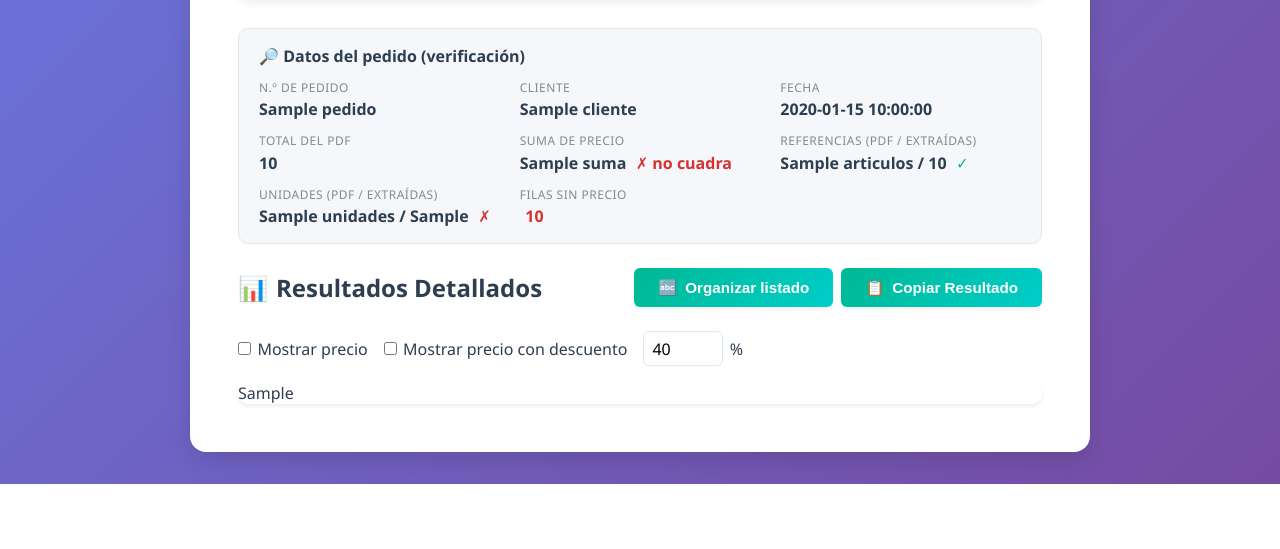
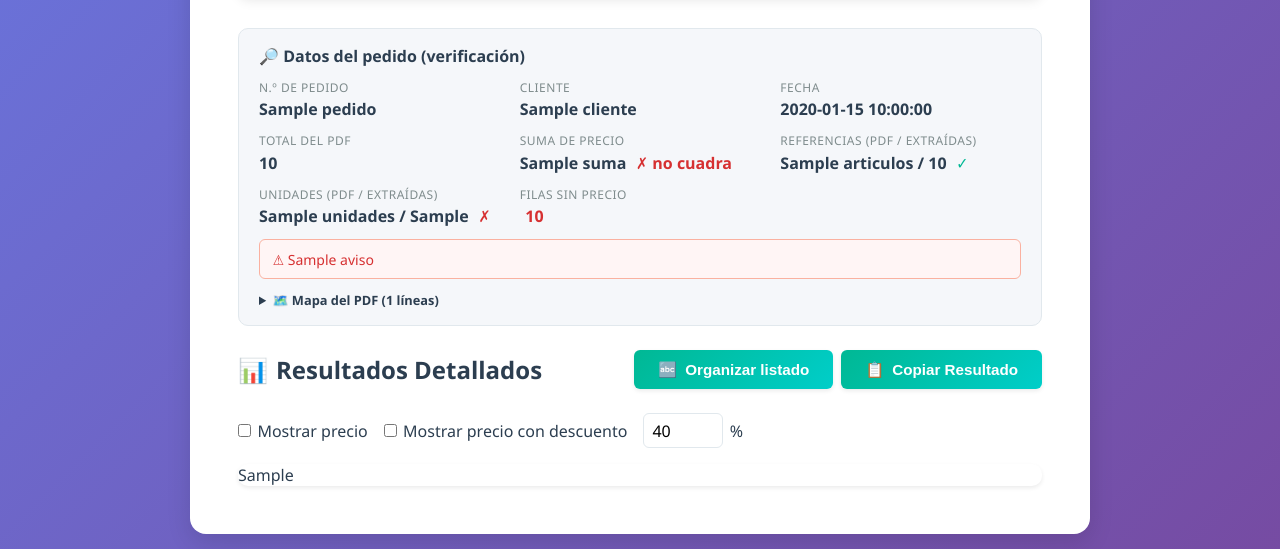
Before and after one commit to kinotracemaster-ux/EXTRATOR-KINO, a Flask app: template templates/index.html in a window 1280 px wide. Shown: the part 642-1191 px from the top of the page. Before the commit the page ends 1126 px from the top, so only its background shows below. Run offline with Flask 3, Linux system fonts and the light colour scheme; the template is opened without the code that fills it: most values are stand-ins (such as "Sample title", 1, 10 or a date in 2020).

Commit message:
Lectura continua del PDF, avisos y mapa del PDF
Todas las páginas se leen como una sola lista de líneas: un artículo partido por
un salto de página o con la descripción en varias líneas se arma igual.
Se avisan cantidades sin código, códigos sin cantidad y artículos sin precio, y
se muestra un «Mapa del PDF» plegable con lo que se entendió de cada línea.

Co-Authored-By: Claude Opus 5.5 <noreply@anthropic.com>
Claude-Session: https://claude.ai/code/session_013q6uFJ1MDCWMK8h2s15Qfk

```diff
--- a/app.py
+++ b/app.py
@@ -48,26 +48,6 @@ def find_columns(words):
             return anclas, x_p
     return None, None
 
-
-def precio_de_fila(words, qty_word, code_word, columnas):
-    """Busca el precio a la derecha del código, en la misma fila que la cantidad
-    o que el código (en algunos PDF el precio va alineado con la cantidad y el
-    código queda un poco más arriba). Si no se encuentra, devuelve ''."""
-    anclas, x_p = columnas
-    tops = {qty_word['top'], code_word['top']}
-    fila = [w for w in words
-            if w['x0'] > code_word['x1']
-            and any(abs(w['top'] - t) <= LINE_TOL for t in tops)]
-    fila.sort(key=lambda w: w['x0'])
-    if anclas and x_p is not None:
-        precio = [w['text'] for w in fila
-                  if min(anclas, key=lambda a: abs(a[0] - (w['x0'] + w['x1']) / 2))[0] == x_p]
-        return ' '.join(precio)
-    # Sin encabezados: precio = primer valor con '$'
-    for w in fila:
-        if w['text'].startswith('$') and PRICE_PAT.match(w['text']):
-            return w['text']
-    return ''
 
 def leer_precio(precio):
     """Interpreta un precio del PDF ('$72,000.00', '$1.000,50', '3.200').
@@ -167,6 +147,136 @@ def datos_pedido(pdf):
     return datos
 
 
+
+# --- Lectura de artículos como una lista continua --------------------------
+# Todas las páginas se leen como una sola secuencia de líneas, así un artículo
+# partido por un salto de página (cantidad abajo, código en la página siguiente)
+# o con la descripción en varias líneas se arma igual.
+QTY_WORD   = re.compile(r'^(\d+)[x×]$')
+QTY_CODE   = re.compile(r'^(\d+)[x×]([A-Za-z0-9][A-Za-z0-9:.\-]*)$')
+FIN_PAT    = re.compile(r'^\s*(TOTAL|SUBTOTAL|OTROS)\b', re.I)
+
+
+def _codigo_suelto(t):
+    """Código al inicio de una línea sin cantidad delante: debe tener un dígito y
+    una letra o guion (810-C1, 312-1, A10), para no confundirlo con números sueltos."""
+    return bool(CODE_PAT.match(t)) and any(c.isdigit() for c in t) and \
+        any(c.isalpha() or c == '-' for c in t)
+
+
+def lineas_continuas(pdf):
+    lineas = []
+    for n, page in enumerate(pdf.pages, 1):
+        words = page.extract_words(use_text_flow=True)
+        cols = find_columns(words)
+        grupos = []
+        for w in sorted(words, key=lambda w: w['top']):
+            if grupos and abs(w['top'] - grupos[-1]['top']) <= LINE_TOL:
+                grupos[-1]['words'].append(w)
+            else:
+                grupos.append({'top': w['top'], 'words': [w]})
+        for g in grupos:
+            g['words'].sort(key=lambda w: w['x0'])
+            g.update(pagina=n, cols=cols, texto=' '.join(w['text'] for w in g['words']))
+            lineas.append(g)
+    return lineas
+
+
+def _es_precio(w, cols):
+    anclas, x_p = cols
+    if anclas and x_p is not None:
+        cerca = min(anclas, key=lambda a: abs(a[0] - (w['x0'] + w['x1']) / 2))[0]
+        return cerca == x_p and bool(PRICE_PAT.match(w['text']))
+    return w['text'].startswith('$') and bool(PRICE_PAT.match(w['text']))
+
+
+def leer_articulos(pdf):
+    """Devuelve (datos, mapa, avisos).
+    datos: artículos {codigo, cantidad, unidad, precio} en el orden del PDF.
+    mapa:  cada línea del PDF con su página y lo que se entendió de ella.
+    avisos: posibles problemas (cantidad sin código, código sin cantidad, ...)."""
+    lineas = lineas_continuas(pdf)
+    inicio = next((i + 1 for i, l in enumerate(lineas) if ART_PAT.search(l['texto'])), 0)
+    datos, avisos = [], []
+    mapa = [{'pagina': l['pagina'], 'texto': l['texto'], 'tipo': ''} for l in lineas]
+    actual = None
+    fin = False
+
+    def cerrar():
+        if not actual:
+            return
+        if actual['cantidad'] is not None and actual['codigo']:
+            datos.append({'codigo': actual['codigo'], 'cantidad': actual['cantidad'],
+                          'unidad': UNIDAD_FIJA, 'precio': actual['precio']})
+            paginas = sorted({lineas[i]['pagina'] for i in actual['lineas']})
+            for i in actual['lineas']:
+                mapa[i]['tipo'] = f"Artículo {actual['codigo']}"
+                if len(paginas) > 1:
+                    mapa[i]['tipo'] += ' (partido entre páginas)'
+            if not actual['precio']:
+                avisos.append(f"{actual['codigo']}: no se encontró precio.")
+        elif actual['cantidad'] is not None:
+            pag = lineas[min(actual['lineas'])]['pagina']
+            avisos.append(f"Página {pag}: cantidad {actual['cantidad']}x sin código; no se incluyó.")
+            for i in actual['lineas']:
+                mapa[i]['tipo'] = '⚠ Cantidad sin código'
+        elif actual['codigo']:
+            pag = lineas[min(actual['lineas'])]['pagina']
+            avisos.append(f"Página {pag}: código {actual['codigo']} sin cantidad; no se incluyó.")
+            for i in actual['lineas']:
+                mapa[i]['tipo'] = '⚠ Código sin cantidad'
+
+    def nuevo():
+        return {'cantidad': None, 'codigo': '', 'precio': '', 'lineas': set()}
+
+    for i, l in enumerate(lineas):
+        if i < inicio:
+            mapa[i]['tipo'] = 'Encabezado'
+            continue
+        if fin:
+            mapa[i]['tipo'] = 'Pie'
+            continue
+        if FIN_PAT.match(l['texto']):
+            cerrar()
+            actual = None
+            fin = True
+            mapa[i]['tipo'] = 'Total'
+            continue
+        prev_qty = False
+        for k, w in enumerate(l['words']):
+            t = w['text']
+            m = QTY_CODE.match(t)
+            mq = QTY_WORD.match(t)
+            if m or mq:
+                ws = l['words']
+                con_codigo = bool(m) or (k + 1 < len(ws) and CODE_PAT.match(ws[k + 1]['text']))
+                # "5x CODIGO" en la misma línea siempre abre un artículo nuevo; una
+                # cantidad sola completa el código pendiente (descripción en varias
+                # líneas o código en la página anterior).
+                if actual is None or actual['cantidad'] is not None or con_codigo:
+                    cerrar()
+                    actual = nuevo()
+                actual['cantidad'] = int((m or mq).group(1))
+                actual['lineas'].add(i)
+                if m:
+                    actual['codigo'] = m.group(2)
+                prev_qty = bool(mq)
+                continue
+            if (prev_qty and CODE_PAT.match(t)) or (k == 0 and _codigo_suelto(t)):
+                if actual is None or (actual['codigo'] and not prev_qty):
+                    cerrar()
+                    actual = nuevo()
+                actual['codigo'] = t
+                actual['lineas'].add(i)
+            elif actual and not actual['precio'] and i in actual['lineas'] and _es_precio(w, l['cols']):
+                actual['precio'] = t
+            prev_qty = False
+        if not mapa[i]['tipo'] and (actual is None or i not in actual['lineas']):
+            mapa[i]['tipo'] = 'Descripción'
+    cerrar()
+    return datos, mapa, avisos
+
+
 @app.route('/', methods=['GET','POST'])
 def index():
     resumen_html  = None
@@ -174,6 +284,7 @@ def index():
     error_msg     = None
     total         = 0
     pedido        = None
+    mapa          = None
 
     if request.method == 'POST':
         f = request.files.get('pdf')
@@ -185,55 +296,11 @@ def index():
             f.save(path)
 
             try:
-                datos = []
-                # Patrón unificado: captura cantidad y código pegados o separados
-                combined_pat = re.compile(r'^(\d+)[x×]\s*([A-Za-z0-9][A-Za-z0-9:.\-]*)$')
-                # Patrón solo cantidad (para fallback)
-                qty_only_pat = re.compile(r'^(\d+)[x×]\s*$')
-
+                mapa, avisos = [], []
                 with pdfplumber.open(path) as pdf:
                     pedido = datos_pedido(pdf)
-                    # Cantidad que quedó al final de una página sin su código
-                    # (el código pasó a la página siguiente).
-                    pendiente = None
-                    for page in pdf.pages:
-                        words = page.extract_words(use_text_flow=True)
-                        columnas = find_columns(words)
-                        if pendiente:
-                            # El código es la primera palabra de la página con forma de código
-                            for cw in words:
-                                if CODE_PAT.match(cw['text']) and any(c.isdigit() for c in cw['text']):
-                                    datos.append({'codigo': cw['text'], 'cantidad': pendiente['cantidad'],
-                                                  'unidad': UNIDAD_FIJA, 'precio': pendiente['precio']})
-                                    break
-                            pendiente = None
-                        for idx, w in enumerate(words):
-                            txt = w['text']
-                            # 1) ¿Cantidad+Código en la misma palabra?
-                            m1 = combined_pat.match(txt)
-                            if m1:
-                                cantidad = int(m1.group(1))
-                                codigo   = m1.group(2)
-                                precio = precio_de_fila(words, w, w, columnas)
-                                datos.append({'codigo': codigo, 'cantidad': cantidad,
-                                              'unidad': UNIDAD_FIJA, 'precio': precio})
-                                continue
-                            # 2) ¿Solo cantidad? entonces tomo la siguiente palabra como código
-                            m2 = qty_only_pat.match(txt)
-                            if m2 and (idx + 1 >= len(words)
-                                       or not CODE_PAT.match(words[idx+1]['text'])):
-                                # Sin código a continuación: puede estar en la página siguiente
-                                pendiente = {'cantidad': int(m2.group(1)),
-                                             'precio': precio_de_fila(words, w, w, columnas)}
-                                continue
-                            if m2 and idx + 1 < len(words):
-                                cantidad = int(m2.group(1))
-                                codigo   = words[idx+1]['text']
-                                # validamos que el token “parezca” código
-                                if CODE_PAT.match(codigo):
-                                    precio = precio_de_fila(words, w, words[idx+1], columnas)
-                                    datos.append({'codigo': codigo, 'cantidad': cantidad,
-                                                  'unidad': UNIDAD_FIJA, 'precio': precio})
+                    datos, mapa, avisos = leer_articulos(pdf)
+                pedido['avisos'] = avisos
 
                 total = len(datos)
                 if total == 0:
@@ -278,7 +345,8 @@ def index():
         resumen_texto=resumen_texto,
         error=error_msg,
         total=total,
-        pedido=pedido
+        pedido=pedido,
+        mapa=mapa
     )
 
 if __name__ == '__main__':
--- a/static/css/style.css
+++ b/static/css/style.css
@@ -365,6 +365,62 @@ h2 {
 .order-info .ok { color: #00b894; margin-left: 0.35rem; }
 .order-info .bad { color: #d63031; margin-left: 0.35rem; }
 
+/* Warnings and PDF map (inside the verification box, never copied) */
+.order-warnings {
+    list-style: none;
+    margin: 0.75rem 0 0;
+    padding: 0.6rem 0.8rem;
+    background: #fff5f5;
+    border: 1px solid #fab1a0;
+    border-radius: var(--radius-sm);
+    color: #d63031;
+    font-size: 0.875rem;
+}
+
+.pdf-map {
+    margin-top: 0.75rem;
+    font-size: 0.8rem;
+}
+
+.pdf-map summary {
+    cursor: pointer;
+    font-weight: 600;
+}
+
+.pdf-map table {
+    margin-top: 0.5rem;
+    font-size: 0.8rem;
+}
+
+.pdf-map thead {
+    background: var(--border-color);
+    color: var(--text-primary);
+}
+
+.pdf-map th,
+.pdf-map td,
+.pdf-map td:first-child,
+.pdf-map td:last-child {
+    padding: 0.3rem 0.5rem;
+    text-align: left;
+    font-weight: normal;
+    color: var(--text-primary);
+    text-transform: none;
+}
+
+.pdf-map tbody tr:hover {
+    transform: none;
+}
+
+.pdf-map tr.warn td {
+    color: #d63031;
+    font-weight: 600;
+}
+
+.pdf-map tr.page-start td {
+    border-top: 2px dashed var(--text-secondary);
+}
+
 /* Optional columns hidden by the user (also left out of the copy) */
 th.col-hidden,
 td.col-hidden {
--- a/static/js/main.js
+++ b/static/js/main.js
@@ -187,7 +187,7 @@ document.addEventListener('DOMContentLoaded', function () {
     }
 
     // Animate table rows on load
-    const tableRows = document.querySelectorAll('tbody tr');
+    const tableRows = document.querySelectorAll('#results-table tbody tr');
     tableRows.forEach((row, index) => {
         row.style.animation = `fadeIn 0.5s ease-in-out ${index * 0.05}s both`;
     });
--- a/templates/index.html
+++ b/templates/index.html
@@ -85,6 +85,26 @@
           <div><dt>Filas sin precio</dt><dd><span class="bad">{{ pedido.sin_precio }}</span></dd></div>
           {% endif %}
         </dl>
+        {% if pedido.avisos %}
+        <ul class="order-warnings">
+          {% for a in pedido.avisos %}<li>⚠ {{ a }}</li>{% endfor %}
+        </ul>
+        {% endif %}
+        {% if mapa %}
+        <details class="pdf-map">
+          <summary>🗺️ Mapa del PDF ({{ mapa|length }} líneas)</summary>
+          <table>
+            <thead><tr><th>Pág.</th><th>Texto</th><th>Se entendió como</th></tr></thead>
+            <tbody>
+            {% for l in mapa %}
+              <tr class="{{ 'warn' if '⚠' in l.tipo else '' }}{{ ' page-start' if loop.index0 > 0 and l.pagina != mapa[loop.index0 - 1].pagina else '' }}">
+                <td>{{ l.pagina }}</td><td>{{ l.texto }}</td><td>{{ l.tipo }}</td>
+              </tr>
+            {% endfor %}
+            </tbody>
+          </table>
+        </details>
+        {% endif %}
       </div>
       {% endif %}
 
```
